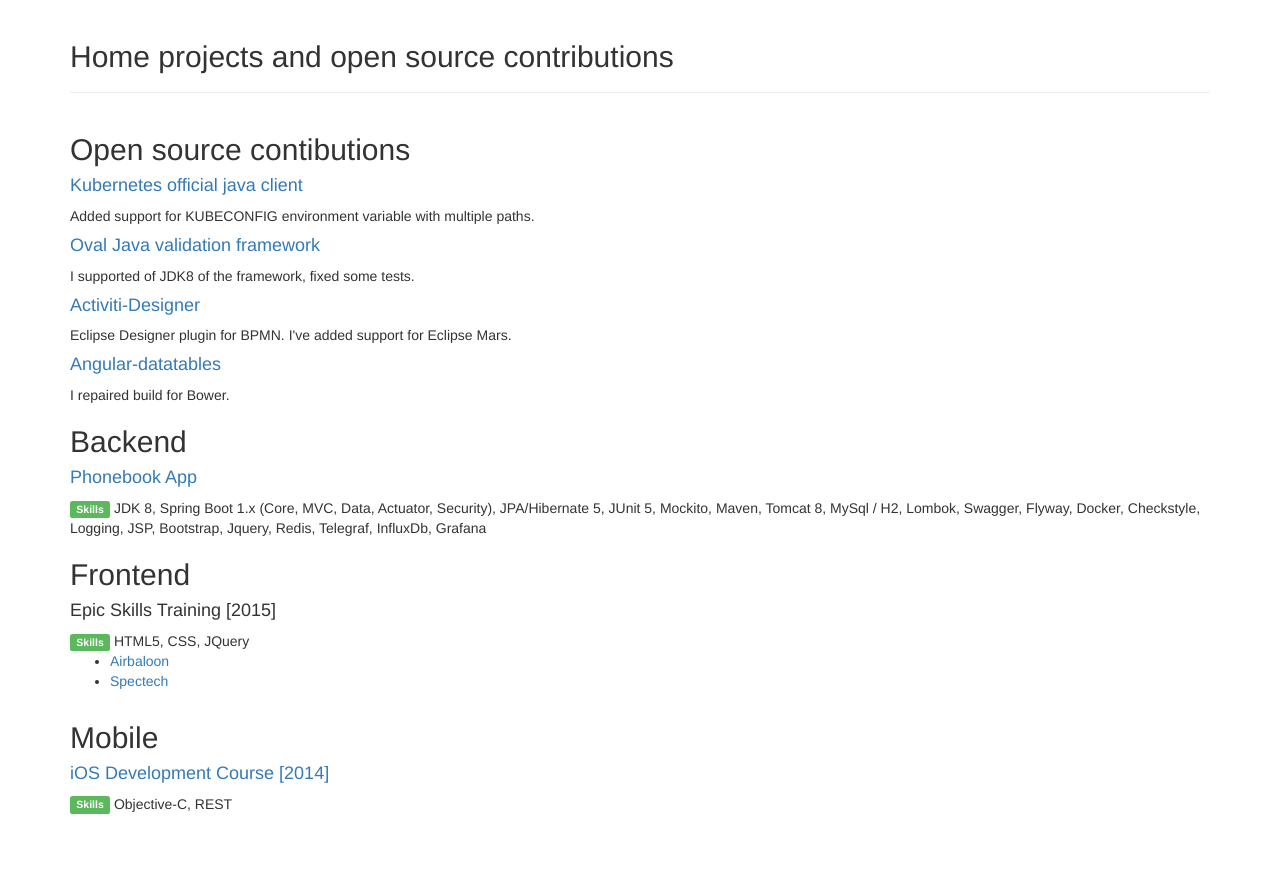
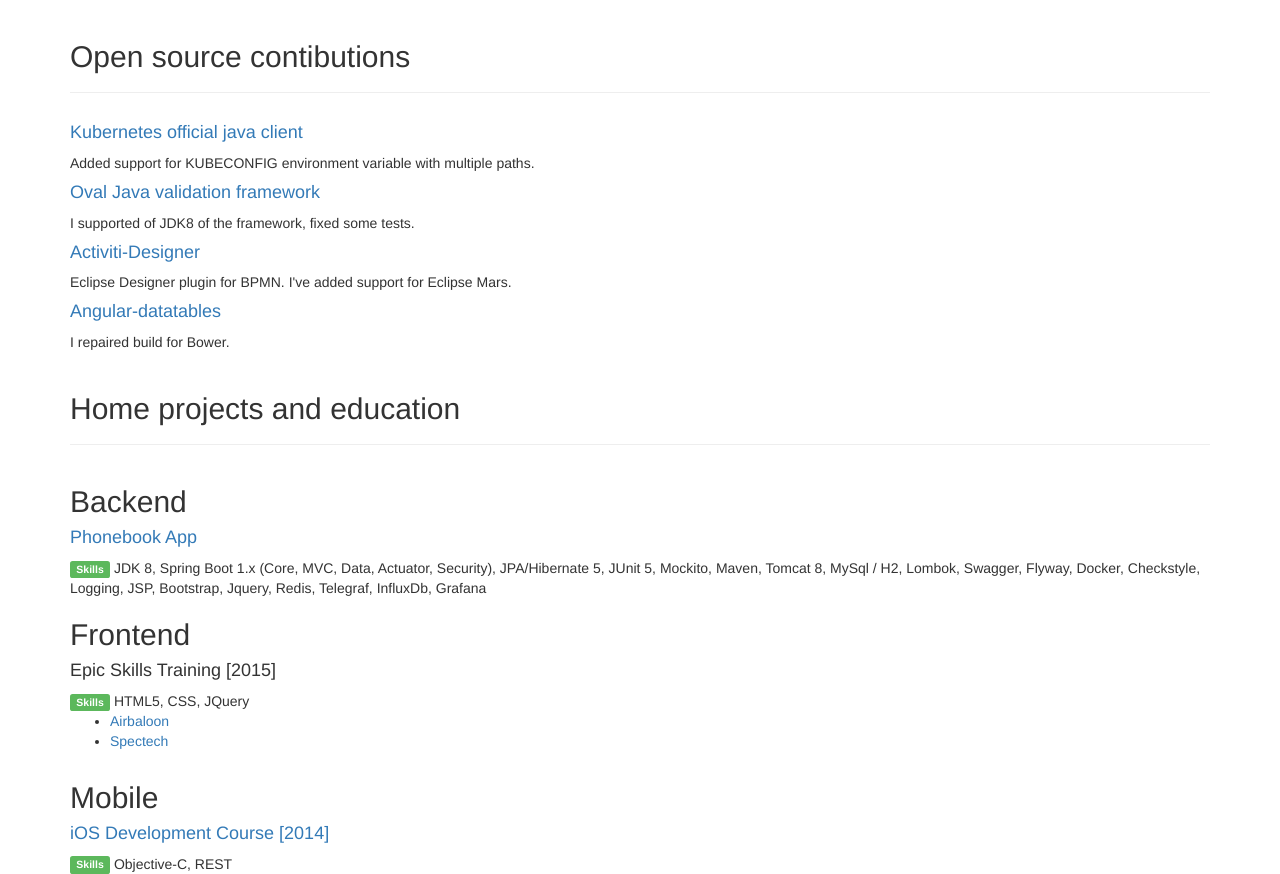
Before and after one commit to roldevg/roldevg.github.io, a plain HTML site: page index.html in a window 1280 px wide. Before the commit the page ends 814 px from the top, so only its background shows below. Drawn offline with nearby package versions, Linux system fonts and the light colour scheme.

Commit message:
INTERNAL Refactor structure

```diff
--- a/index.html
+++ b/index.html
@@ -16,11 +16,10 @@
 <body>
 	<div class="container">
 		<div class="page-header">
-			<h2>Home projects and open source contributions</h2>
+                    <h2>Open source contibutions</h2>
 		</div>
 		<div class="row">
 			<div class="col-md-12">
-				<h2>Open source contibutions</h2>
 				<h4>
 					<a href="https://github.com/kubernetes-client/java">Kubernetes official java client</a>
 				</h4>
@@ -41,6 +40,9 @@
 				</h4>
 				I repaired build for Bower.
 			</div>
+		</div>
+		<div class="page-header">
+                    <h2>Home projects and education</h2>
 		</div>
 		<div class="row">
 			<div class="col-md-12">
```
